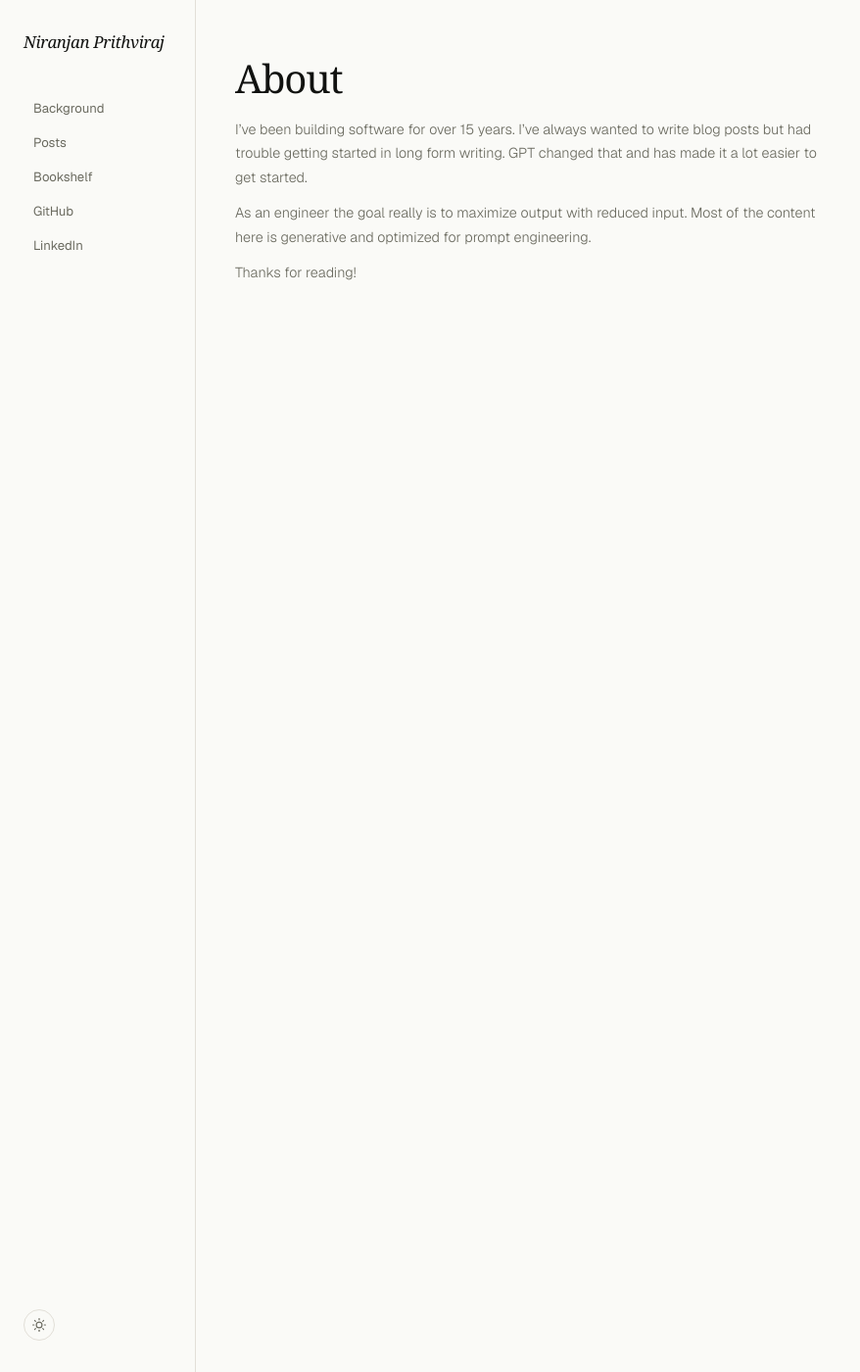
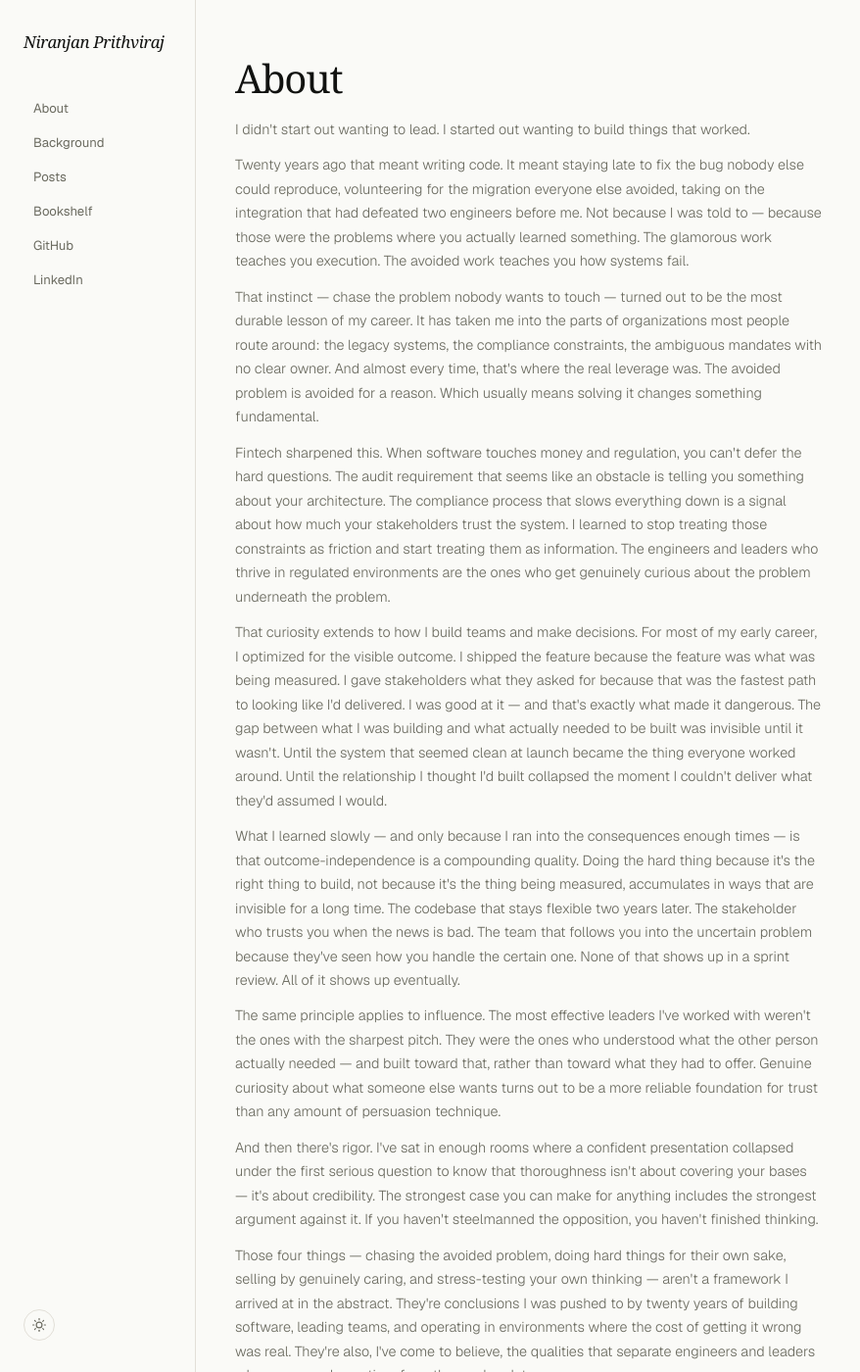
Before and after one commit to nbprithv/nbprithv.github.io, a Jekyll site: the page built from about.html, in a window 1280 px wide and 1400 px high. Shown: the whole window at 98% size, without its empty margins (0-878 px from the left). Built offline with Jekyll 4.4.1, drawn with Linux system fonts in a browser that asks for light colours; some web fonts are replaced; some of the changed text lies outside the part shown.

Commit message:
Add About page and update nav
- Add about.html with full bio at /about/
- Remove old placeholder about.md
- Add About as first nav link

Co-Authored-By: Claude Sonnet 4.6 <noreply@anthropic.com>

```diff
--- a/_layouts/default.html
+++ b/_layouts/default.html
@@ -23,6 +23,7 @@
   <aside class="sidebar">
     <a href="/" class="sidebar-logo">Niranjan Prithviraj</a>
     <nav class="sidebar-links" id="sidebar-links">
+      <a href="/about">About</a>
       <a href="/background">Background</a>
       <a href="/posts">Posts</a>
       <a href="/bookshelf">Bookshelf</a>
--- /dev/null
+++ b/about.html
@@ -0,0 +1,32 @@
+---
+layout: default
+title: About
+permalink: /about/
+---
+
+<main>
+  <div class="page-title">About</div>
+
+  <div class="content">
+    <p>I didn't start out wanting to lead. I started out wanting to build things that worked.</p>
+
+    <p>Twenty years ago that meant writing code. It meant staying late to fix the bug nobody else could reproduce, volunteering for the migration everyone else avoided, taking on the integration that had defeated two engineers before me. Not because I was told to — because those were the problems where you actually learned something. The glamorous work teaches you execution. The avoided work teaches you how systems fail.</p>
+
+    <p>That instinct — chase the problem nobody wants to touch — turned out to be the most durable lesson of my career. It has taken me into the parts of organizations most people route around: the legacy systems, the compliance constraints, the ambiguous mandates with no clear owner. And almost every time, that's where the real leverage was. The avoided problem is avoided for a reason. Which usually means solving it changes something fundamental.</p>
+
+    <p>Fintech sharpened this. When software touches money and regulation, you can't defer the hard questions. The audit requirement that seems like an obstacle is telling you something about your architecture. The compliance process that slows everything down is a signal about how much your stakeholders trust the system. I learned to stop treating those constraints as friction and start treating them as information. The engineers and leaders who thrive in regulated environments are the ones who get genuinely curious about the problem underneath the problem.</p>
+
+    <p>That curiosity extends to how I build teams and make decisions. For most of my early career, I optimized for the visible outcome. I shipped the feature because the feature was what was being measured. I gave stakeholders what they asked for because that was the fastest path to looking like I'd delivered. I was good at it — and that's exactly what made it dangerous. The gap between what I was building and what actually needed to be built was invisible until it wasn't. Until the system that seemed clean at launch became the thing everyone worked around. Until the relationship I thought I'd built collapsed the moment I couldn't deliver what they'd assumed I would.</p>
+
+    <p>What I learned slowly — and only because I ran into the consequences enough times — is that outcome-independence is a compounding quality. Doing the hard thing because it's the right thing to build, not because it's the thing being measured, accumulates in ways that are invisible for a long time. The codebase that stays flexible two years later. The stakeholder who trusts you when the news is bad. The team that follows you into the uncertain problem because they've seen how you handle the certain one. None of that shows up in a sprint review. All of it shows up eventually.</p>
+
+    <p>The same principle applies to influence. The most effective leaders I've worked with weren't the ones with the sharpest pitch. They were the ones who understood what the other person actually needed — and built toward that, rather than toward what they had to offer. Genuine curiosity about what someone else wants turns out to be a more reliable foundation for trust than any amount of persuasion technique.</p>
+
+    <p>And then there's rigor. I've sat in enough rooms where a confident presentation collapsed under the first serious question to know that thoroughness isn't about covering your bases — it's about credibility. The strongest case you can make for anything includes the strongest argument against it. If you haven't steelmanned the opposition, you haven't finished thinking.</p>
+
+    <p>Those four things — chasing the avoided problem, doing hard things for their own sake, selling by genuinely caring, and stress-testing your own thinking — aren't a framework I arrived at in the abstract. They're conclusions I was pushed to by twenty years of building software, leading teams, and operating in environments where the cost of getting it wrong was real. They're also, I've come to believe, the qualities that separate engineers and leaders who compound over time from those who plateau.</p>
+
+    <p>I write about these ideas here. I'm happy to be challenged on any of them — that's usually where the best thinking starts.</p>
+
+  </div>
+</main>
--- a/about.md
+++ /dev/null
@@ -1,13 +0,0 @@
----
-layout: page
-title: About
----
-
-I've been building software for over 15 years.
-I've always wanted to write blog posts but had trouble getting started in long form writing.
-GPT changed that and has made it a lot easier to get started.
-
-As an engineer the goal really is to maximize output with reduced input.
-Most of the content here is generative and optimized for prompt engineering.
-
-Thanks for reading!
```
